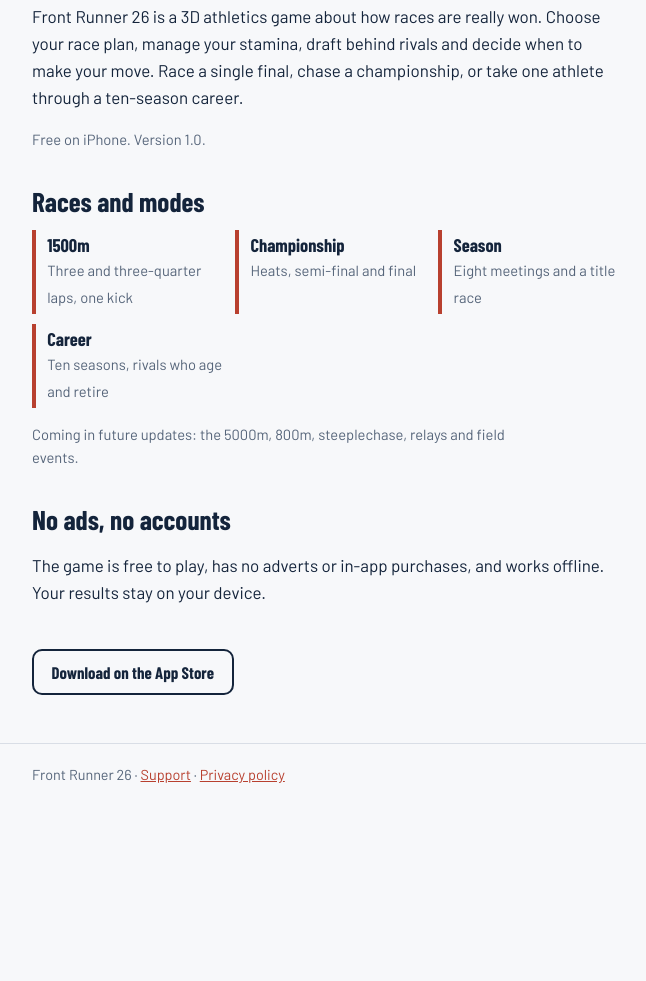
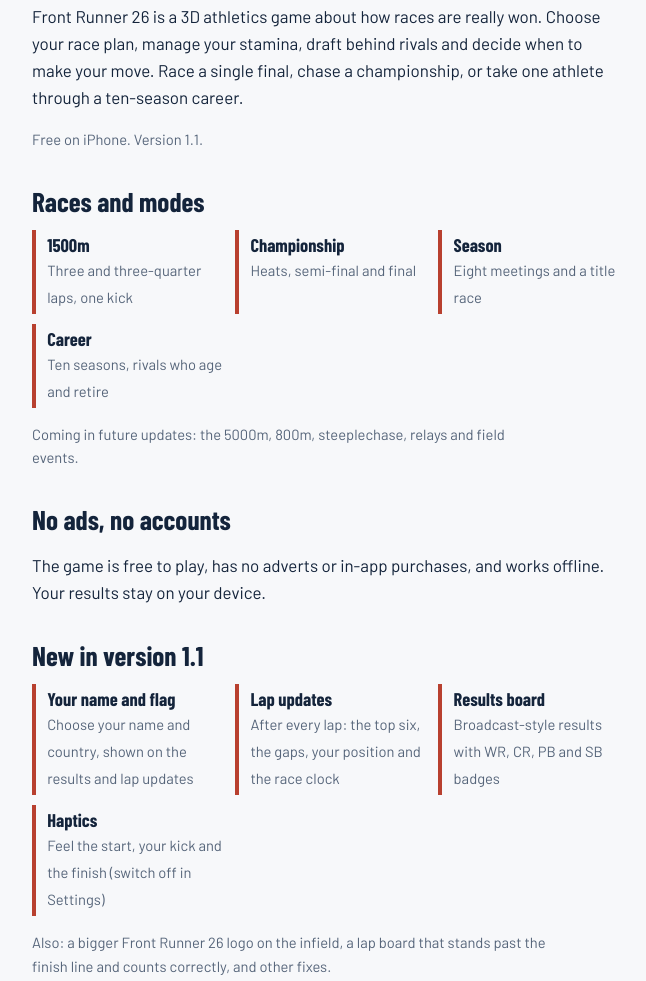
Before and after one commit to psdm77r7fn-lgtm/Front-Runner-26, a plain HTML site: page index.html in a window 1280 px wide. Shown: the part 393-1374 px from the top of the page, without its empty margins (308-954 px from the left). Before the commit the page ends 1211 px from the top, so only its background shows below. Drawn offline with nearby package versions, Linux system fonts and the light colour scheme; a web font is replaced by a local one.

Commit message:
Add files via upload

```diff
--- a/index.html
+++ b/index.html
@@ -20,7 +20,7 @@
 <nav aria-label="Site"><div class="wrap"><a href="./" aria-current="page">Home</a><a href="support.html">Support</a><a href="privacy.html">Privacy</a></div></nav>
 <main><div class="wrap">
   <p>Front Runner 26 is a 3D athletics game about how races are really won. Choose your race plan, manage your stamina, draft behind rivals and decide when to make your move. Race a single final, chase a championship, or take one athlete through a ten-season career.</p>
-  <p class="meta">Free on iPhone. Version 1.0.</p>
+  <p class="meta">Free on iPhone. Version 1.1.</p>
   <h2>Races and modes</h2>
   <ul class="events">
     <li><b>1500m</b><span>Three and three-quarter laps, one kick</span></li>
@@ -31,6 +31,14 @@
   <p class="meta">Coming in future updates: the 5000m, 800m, steeplechase, relays and field events.</p>
   <h2>No ads, no accounts</h2>
   <p>The game is free to play, has no adverts or in-app purchases, and works offline. Your results stay on your device.</p>
+  <h2>New in version 1.1</h2>
+  <ul class="events">
+    <li><b>Your name and flag</b><span>Choose your name and country, shown on the results and lap updates</span></li>
+    <li><b>Lap updates</b><span>After every lap: the top six, the gaps, your position and the race clock</span></li>
+    <li><b>Results board</b><span>Broadcast-style results with WR, CR, PB and SB badges</span></li>
+    <li><b>Haptics</b><span>Feel the start, your kick and the finish (switch off in Settings)</span></li>
+  </ul>
+  <p class="meta">Also: a bigger Front Runner 26 logo on the infield, a lap board that stands past the finish line and counts correctly, and other fixes.</p>
   <a class="soon store" href="https://apps.apple.com/app/front-runner-26/id6827939434">Download on the App Store</a>
 </div></main>
 <footer><div class="wrap">Front Runner 26 · <a href="support.html">Support</a> · <a href="privacy.html">Privacy policy</a></div></footer>
```
